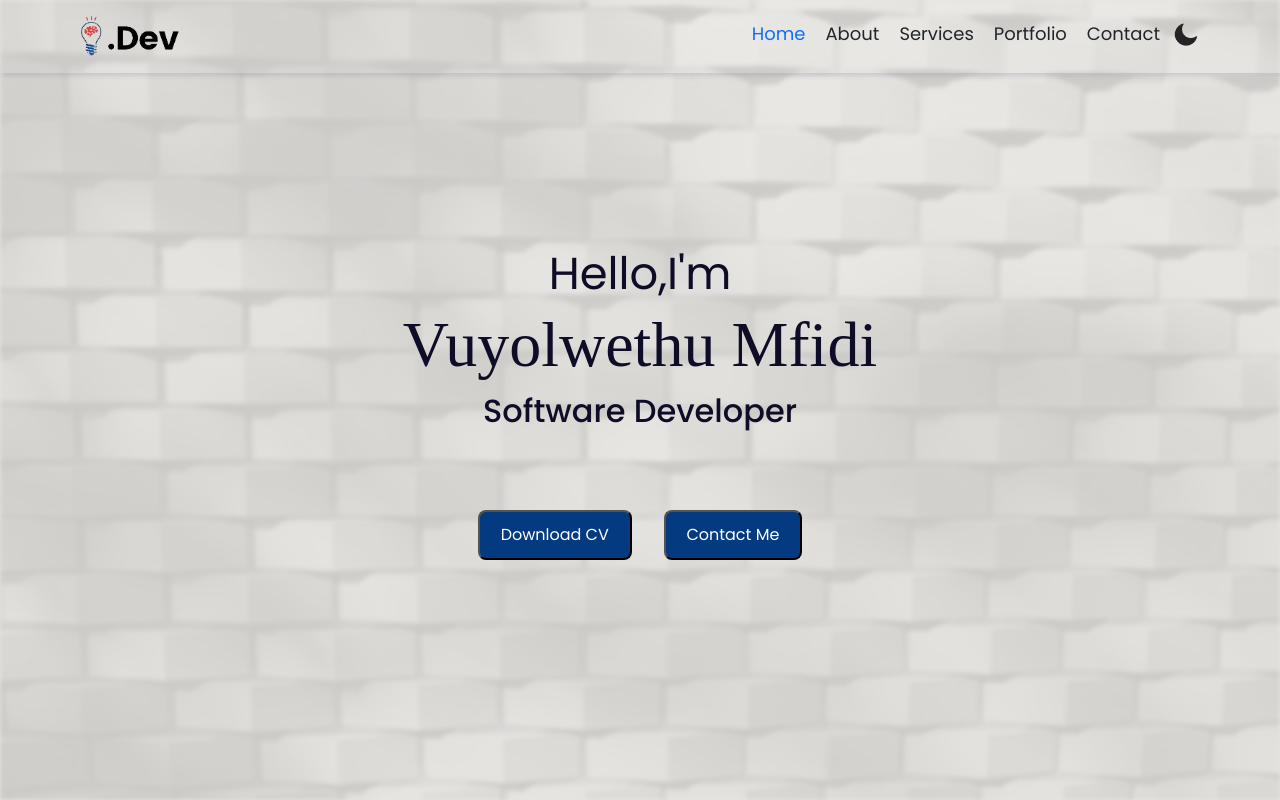
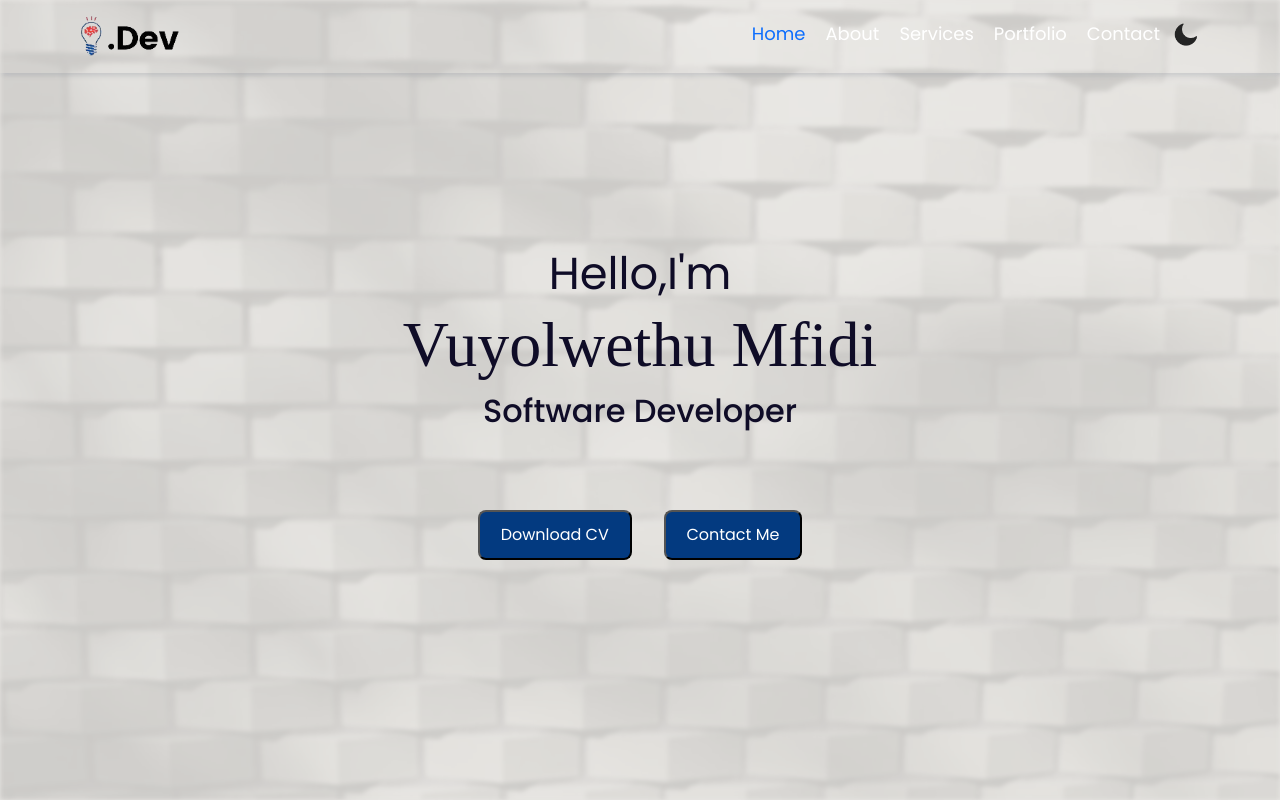
Before and after one commit to MfidiV/mfidiv_react_portfolio, a React (Create React App) app: page / in a window 1280 px wide. Shown: the top 800 px of the page. Built offline with nearby package versions, Linux system fonts and the light colour scheme.

Commit message:
color for navlinks on responsiveness to not change on theme.

```diff
--- a/src/components/Navbar/Navbar.css
+++ b/src/components/Navbar/Navbar.css
@@ -104,21 +104,26 @@
       width: 30%; /* Adjust the width as needed for smaller screens */
       /* max-width: 300px;  */
       background-color: #17199b;
+      color: white;
       border-top: 1px solid #ccc;
       /* border-radius: 30px; */
       z-index: 100; /* Set a high z-index value to ensure the menu is on top */
       padding:0;
-      margin:0 20px;
+      /* margin:0 20px; */
     }
 
     .nav-links.show {
       display: flex;
     }
   }
-.container.dark .logo,
+/* .container.dark .logo,
 .container.dark .nav-links{
   color: white; /* Set logo and menu color to background color */
-}
+/* } */
+
+.container .nav-links{
+  color:white;
+} */
 
 .container.dark .menu-icon {
   color: white;
```
